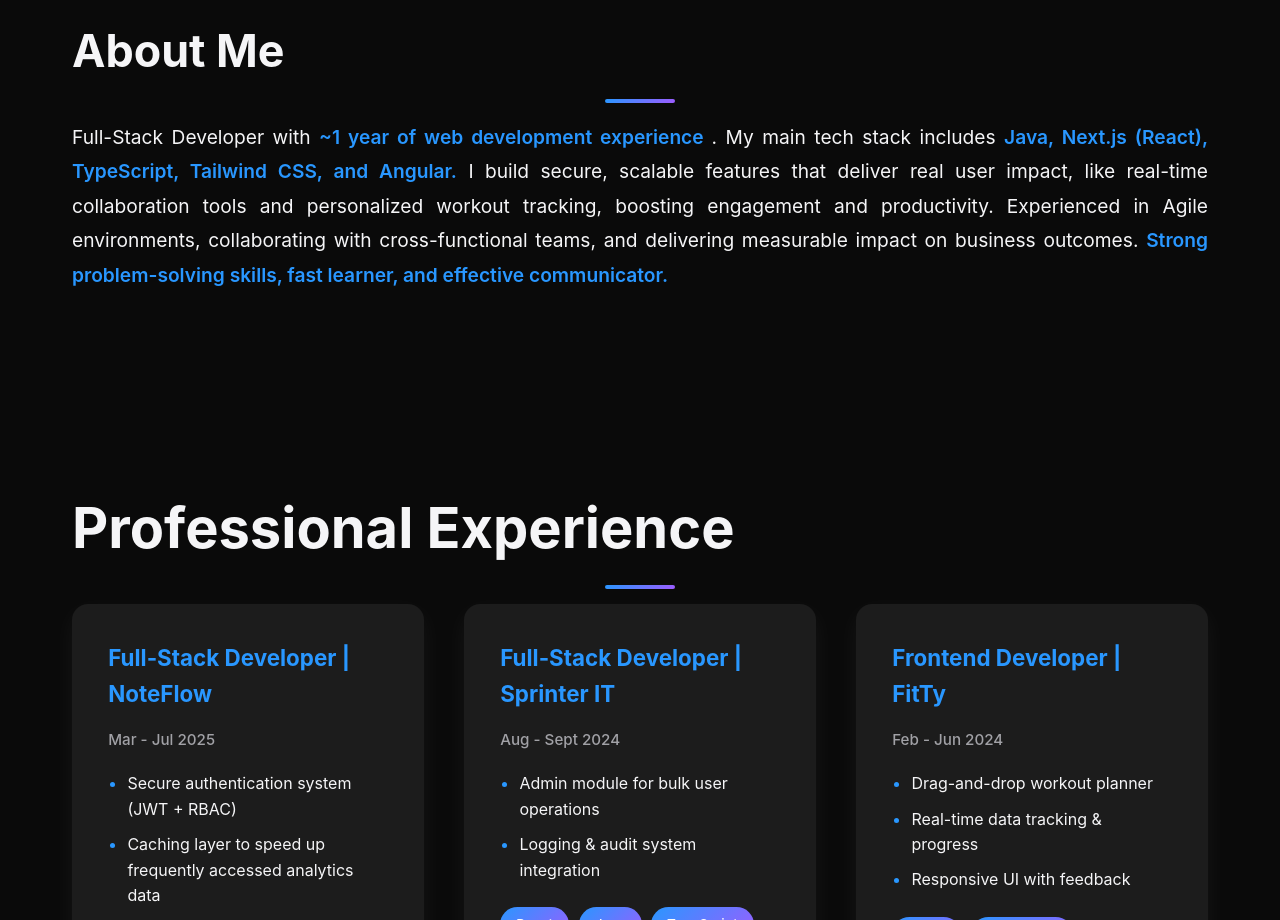
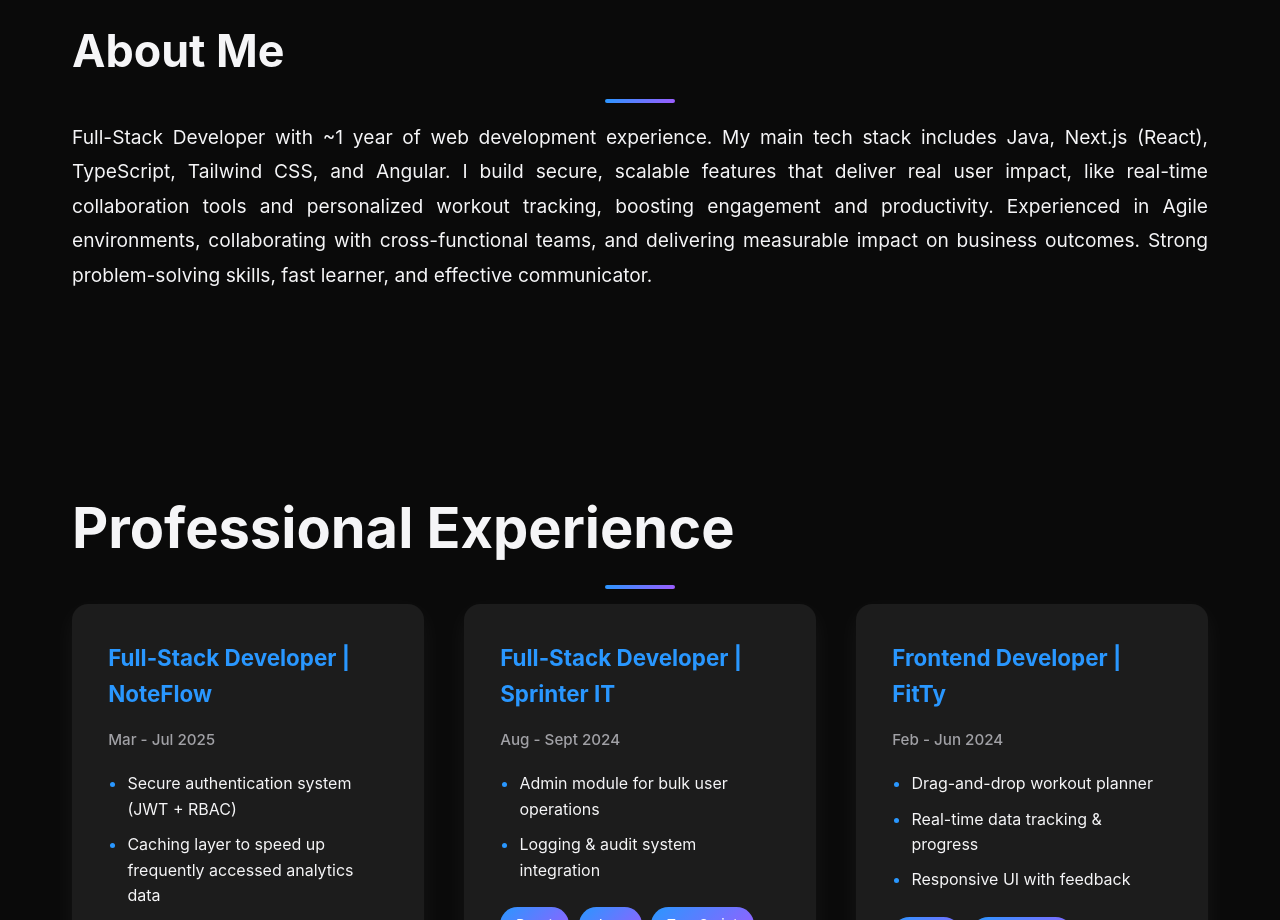
Before and after one commit to NazarKhl/PersonalPage, a plain HTML site: page index.html in a window 1280 px wide. Shown: the part 880-1800 px from the top of the page. Drawn offline with Linux system fonts and the light colour scheme.

Commit message:
Refactor about section text for clarity; add margin to hero image for improved layout

```diff
--- a/index.html
+++ b/index.html
@@ -51,12 +51,12 @@
   <div class="container">
     <h2>About Me</h2>
     <p>
-      Full-Stack Developer with <strong> ~1 year of web development experience </strong>. My main tech stack includes <strong> Java,
-      Next.js (React), TypeScript, Tailwind CSS, and Angular.</strong> I build secure, scalable features that deliver
+      Full-Stack Developer with ~1 year of web development experience. My main tech stack includes Java,
+      Next.js (React), TypeScript, Tailwind CSS, and Angular. I build secure, scalable features that deliver
       real user impact, like real-time collaboration tools and personalized workout tracking, boosting
       engagement and productivity. Experienced in Agile environments, collaborating with cross-functional
-      teams, and delivering measurable impact on business outcomes. <strong>Strong problem-solving skills, fast
-      learner, and effective communicator.</strong>
+      teams, and delivering measurable impact on business outcomes. Strong problem-solving skills, fast
+      learner, and effective communicator.
     </p>
   </div>
 </section>
--- a/style.css
+++ b/style.css
@@ -972,4 +972,7 @@
   .dynamic-text-container, .static-text {
     font-size: 2.2rem;
   }
+  .hero-image {
+    margin-top: 100px;
+  }
 }
```
